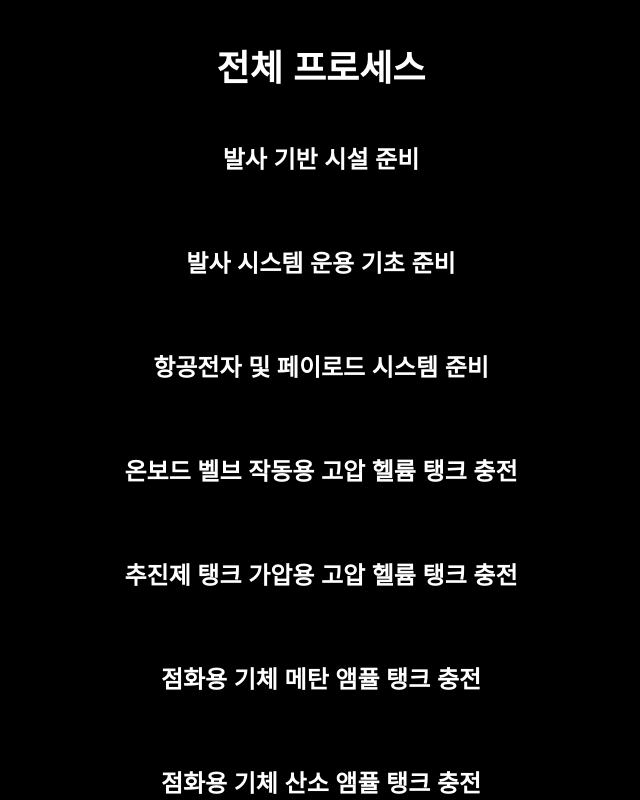
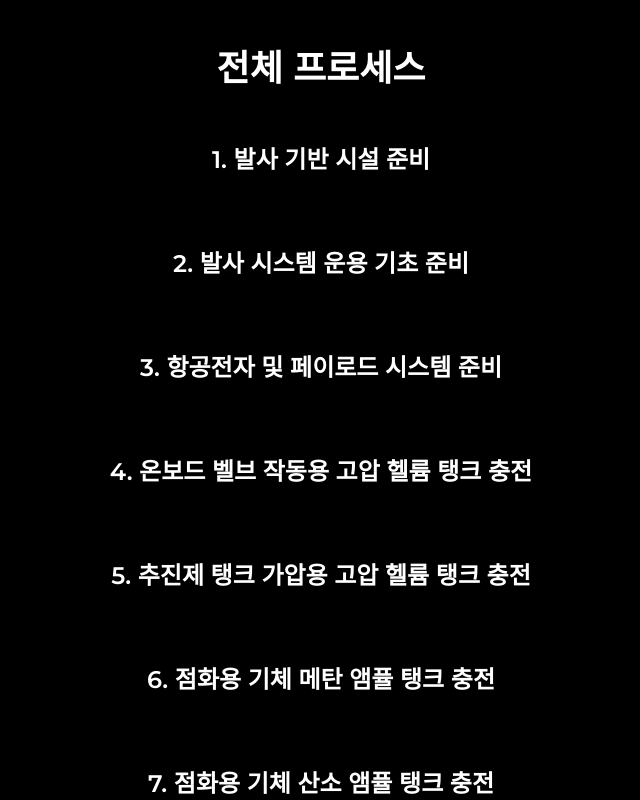
Before and after one commit to hetarho/una-stella, a Next.js app: page /admin in a window 1280 px wide. Shown: the part 1120-1920 px from the top of the page, without its empty margins (319-959 px from the left). Built offline with nearby package versions, Linux system fonts and the light colour scheme; no server answers.

Commit message:
[ADD]프로세스에 인덱스 추가

```diff
--- a/app/admin/page.tsx
+++ b/app/admin/page.tsx
@@ -362,7 +362,7 @@ export default function AdminPage() {
                   }
                 )}
               >
-                {process}
+                {index + 1}. {process}
               </div>
             </div>
           ))}
```
